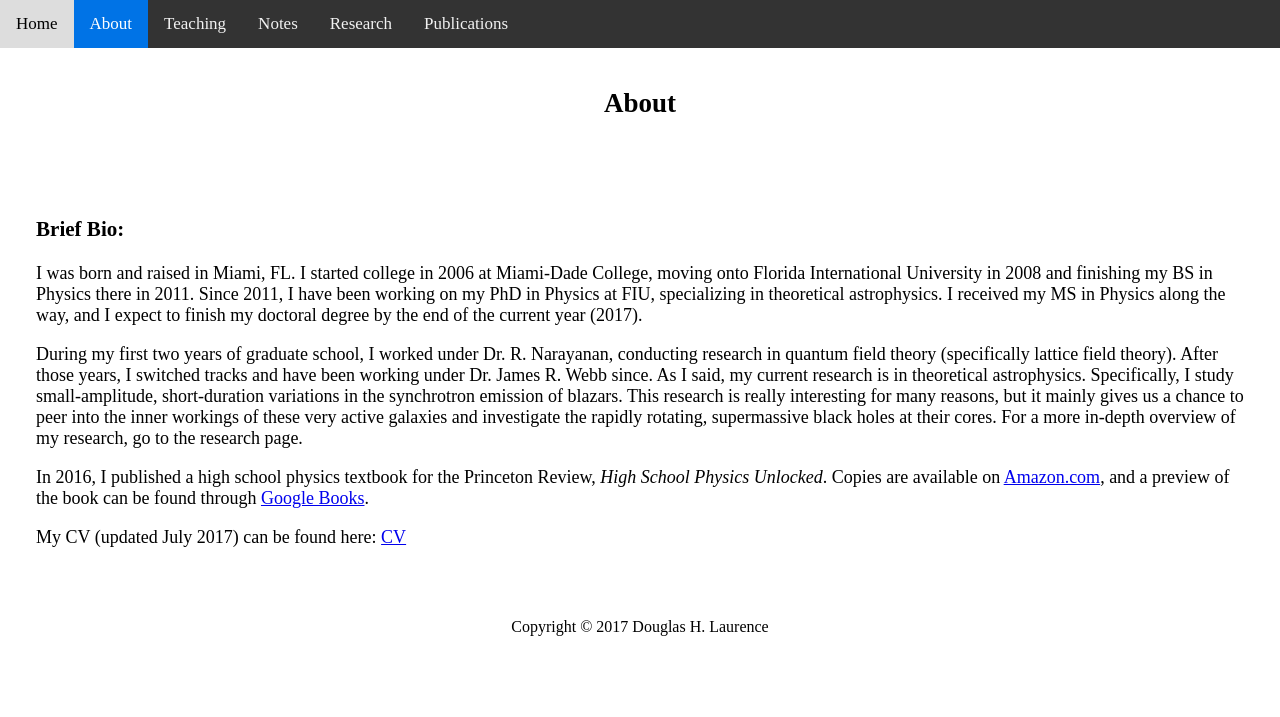
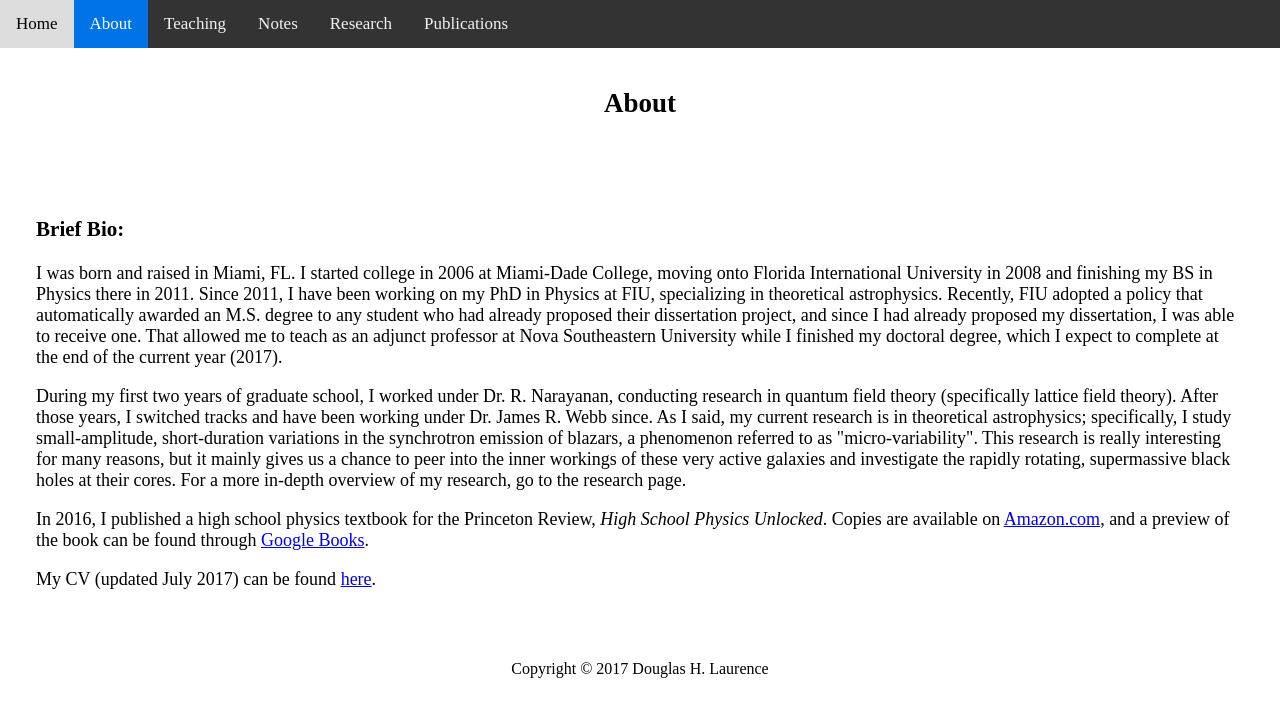
Before and after one commit to dhlaurence/dhlaurence.github.io, a Jekyll site: the page built from about.html, in a window 1280 px wide. Shown: the top 717 px of the page. Built offline with Jekyll 4.4.1, drawn with Linux system fonts in a browser that asks for light colours.

Commit message:
Update about.html

```diff
--- a/about.html
+++ b/about.html
@@ -12,29 +12,31 @@ title: About
   <p>
     I was born and raised in Miami, FL. I started college in 2006 at Miami-Dade College, moving onto Florida International
     University in 2008 and finishing my BS in Physics there in 2011. Since 2011, I have been working on my PhD in Physics
-    at FIU, specializing in theoretical astrophysics. I received my MS in Physics along the way, and I expect to finish my
-    doctoral degree by the end of the current year (2017).
+    at FIU, specializing in theoretical astrophysics. Recently, FIU adopted a policy that automatically awarded an M.S.
+    degree to any student who had already proposed their dissertation project, and since I had already proposed my
+    dissertation, I was able to receive one. That allowed me to teach as an adjunct professor at Nova Southeastern
+    University while I finished my doctoral degree, which I expect to complete at the end of the current year (2017).
   </p>
 
   <p>
     During my first two years of graduate school, I worked under Dr. R. Narayanan, conducting research in quantum field theory
     (specifically lattice field theory). After those years, I switched tracks and have been working under Dr. James R. Webb
-    since. As I said, my current research is in theoretical astrophysics. Specifically, I study small-amplitude, short-duration
-    variations in the synchrotron emission of blazars. This research is really interesting for many reasons, but it mainly
-    gives us a chance to peer into the inner workings of these very active galaxies and investigate the rapidly rotating,
-    supermassive black holes at their cores. For a more in-depth overview of my research, go to the research page.
+    since. As I said, my current research is in theoretical astrophysics; specifically, I study small-amplitude, short-duration
+    variations in the synchrotron emission of blazars, a phenomenon referred to as "micro-variability". This research is really
+    interesting for many reasons, but it mainly gives us a chance to peer into the inner workings of these very active galaxies
+    and investigate the rapidly rotating, supermassive black holes at their cores. For a more in-depth overview of my research,
+    go to the research page.
   </p>
 
   <p>
     In 2016, I published a high school physics textbook for the Princeton Review, <i>High School Physics Unlocked</i>. Copies
-    are available on <a href="https://www.amazon.com/High-School-Physics-Unlocked-Understanding/dp/1101921536/ref=sr_1_5?ie=UTF8&qid=1500363463&sr=8-5&keywords=high+school+unlocked" target="_blank">Amazon.com</a>,
+    are available on
+    <a target="_blank" href="https://www.amazon.com/High-School-Physics-Unlocked-Understanding/dp/1101921536/ref=sr_1_5?ie=UTF8&qid=1500363463&sr=8-5&keywords=high+school+unlocked" target="_blank">Amazon.com</a>,
     and a preview of the book can be found through
     <a target="_blank" href="https://books.google.com/books?id=f42xCwAAQBAJ">Google Books</a>.
   </p>
 
   <p>
-    My CV (updated July 2017) can be found here:
-
-    <a target="_blank" href="/files/CV_2017.pdf">CV</a>
+    My CV (updated July 2017) can be found <a target="_blank" href="/files/CV_2017.pdf">here</a>.
   </p>
 </article>
```
